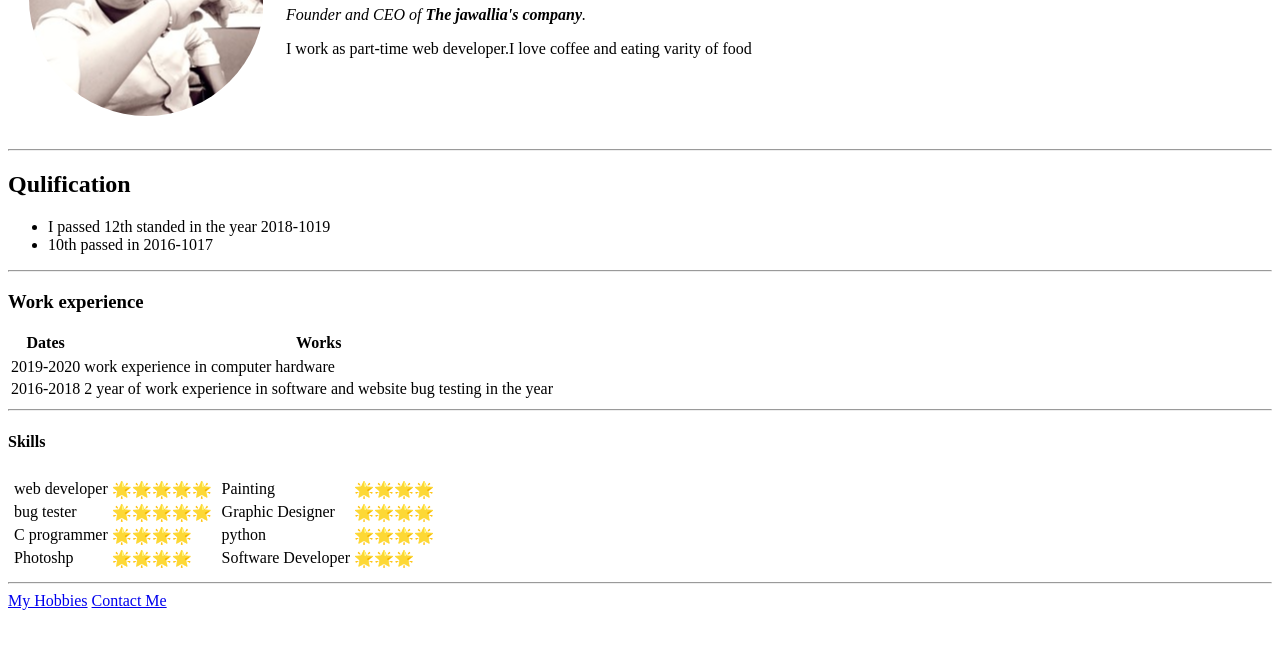
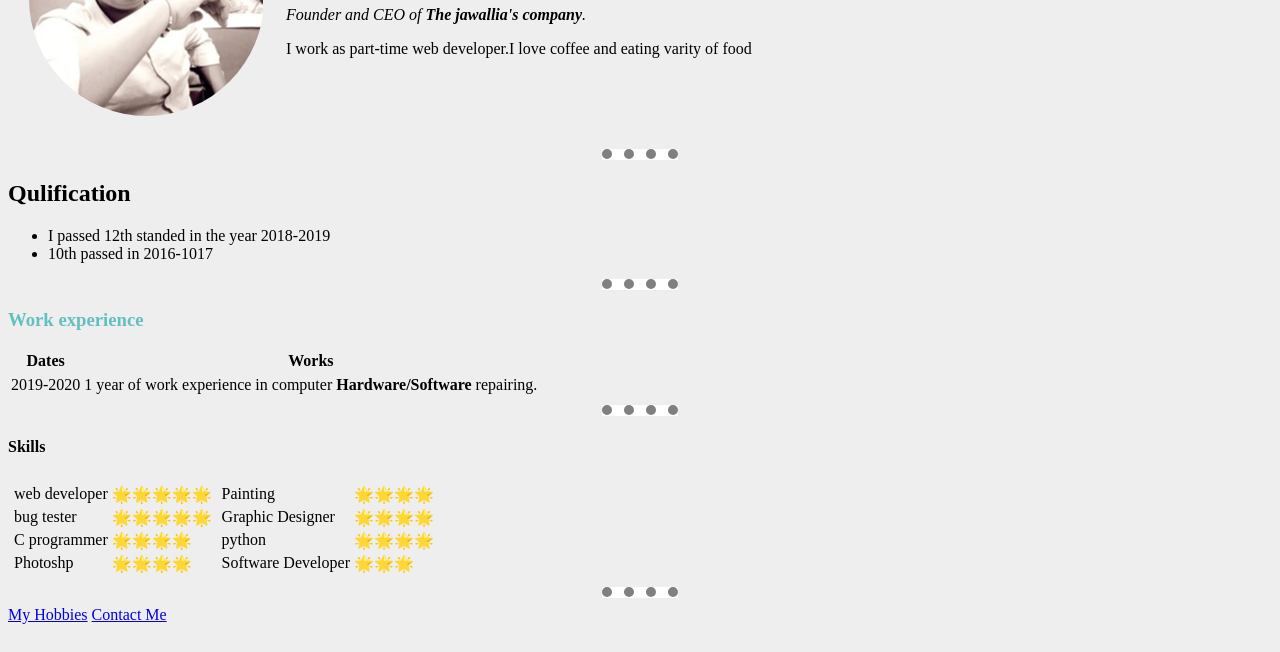
Before and after one commit to vishantjawallia/cv, a plain HTML site: page index.html in a window 1280 px wide. Shown: the part 148-800 px from the top of the page. Drawn offline with Linux system fonts and the light colour scheme.

Commit message:
Add files via upload

```diff
--- /dev/null
+++ b/css/styles.css
@@ -0,0 +1,16 @@
+body{background-color: #eeeeee;}
+h1{
+    color: #66BFBF;
+}
+h3{
+    color: #66BFBF;
+}
+ hr{
+     background-color: white;
+    border-style: none;
+    border-top-style: dotted;
+    border-color: grey;
+    border-width: 10px;
+     height: 1px;
+     width: 6%;
+ }
--- a/index.html
+++ b/index.html
@@ -4,47 +4,51 @@
          <meta charset="UTF-8">
          <meta name="viewport" content="width=device-width, initial-scale=1.0">
 <title>Vishant personal website</title>
+
+              <link rel="stylesheet" href="css\styles.css">
 </head>
                                        <!--body-->
-
-
-                                       <body>
 <table cellspacing="20">
 <tr>
        <td><img src="circle-cropped (1).png" alt="vishant profile picture"></td>
        <td> <h1>VISHANT JAWALLIA</h1>
+
          <p><em>Founder and CEO of <strong> <a href="#"></a> The jawallia's company</strong>.</em></p>
          <p>I work as part-time web developer.I love coffee and eating varity of food</p> </td>
+
 </tr>
 </table>
 <hr>
                                         <!--QUALIFICATION-->
          <h2>Qulification</h2>
 <ul>
-<li>I passed 12th standed in the year 2018-1019 </li>
+
+                   <li>I passed 12th standed in the year 2018-2019 </li>
                    <li>10th passed in 2016-1017</li>
 </ul>
+
 <hr>
                                           <!--WORK EXPERIENCE-->
          <h3>Work experience</h3>
-<table>
+<table >
 <thead>
 <tr>
+
                 <th>Dates</th>
                 <th>Works</th>
+
 </tr>
 </thead>
+
 <tbody>
+
 <tr>
 <tr>
                     <td>2019-2020</td>
-<td> work experience in computer hardware </td>
-</tr>
-<tr>
-<td>2016-2018</td>
-<td>2 year of work experience in software and website bug testing in the year</td>
+                    <td> 1 year of work experience in computer <strong>Hardware/Software</strong> repairing. </td>
 </tr>
 </tr>
+
 </tbody>
 </table>
 <hr>
@@ -55,9 +59,14 @@
                                                     <!---table 1-->
 
 
-                                                            <td>  <table>
+<td>
+<table >
+<tr>
 
-                                                                <tr>
+
+
+
+
 <tr>
                      <td>web developer</td>
                      <td>🌟🌟🌟🌟🌟</td>
@@ -75,19 +84,19 @@
                                                         <td>🌟🌟🌟🌟</td>
 </tr>
 
+
 </tr>
-
-
 </table>
-
                                                 <!--table 2-->
 
 
 
-                                                            </td>
-<td>  <table>
 
+<td>
+<table >
 <tr>
+
+
 
 <tr>
                         <td>Painting</td>
@@ -107,17 +116,15 @@
 </tr>
 
 </tr>
-
-
 </table>
 
 </td>
 </tr>
 </table>
-
 <hr>
 
                                                  <a href="hobbies.html">My Hobbies</a>
                                                  <a href="contact-me.html">Contact Me</a>
+
 </body>
 </html>
```
Also changed, not shown: contact-me.html (+1 -0 lines), hobbies.html (+1 -0 lines). Lines whose indentation alone changed are shown as unchanged.
